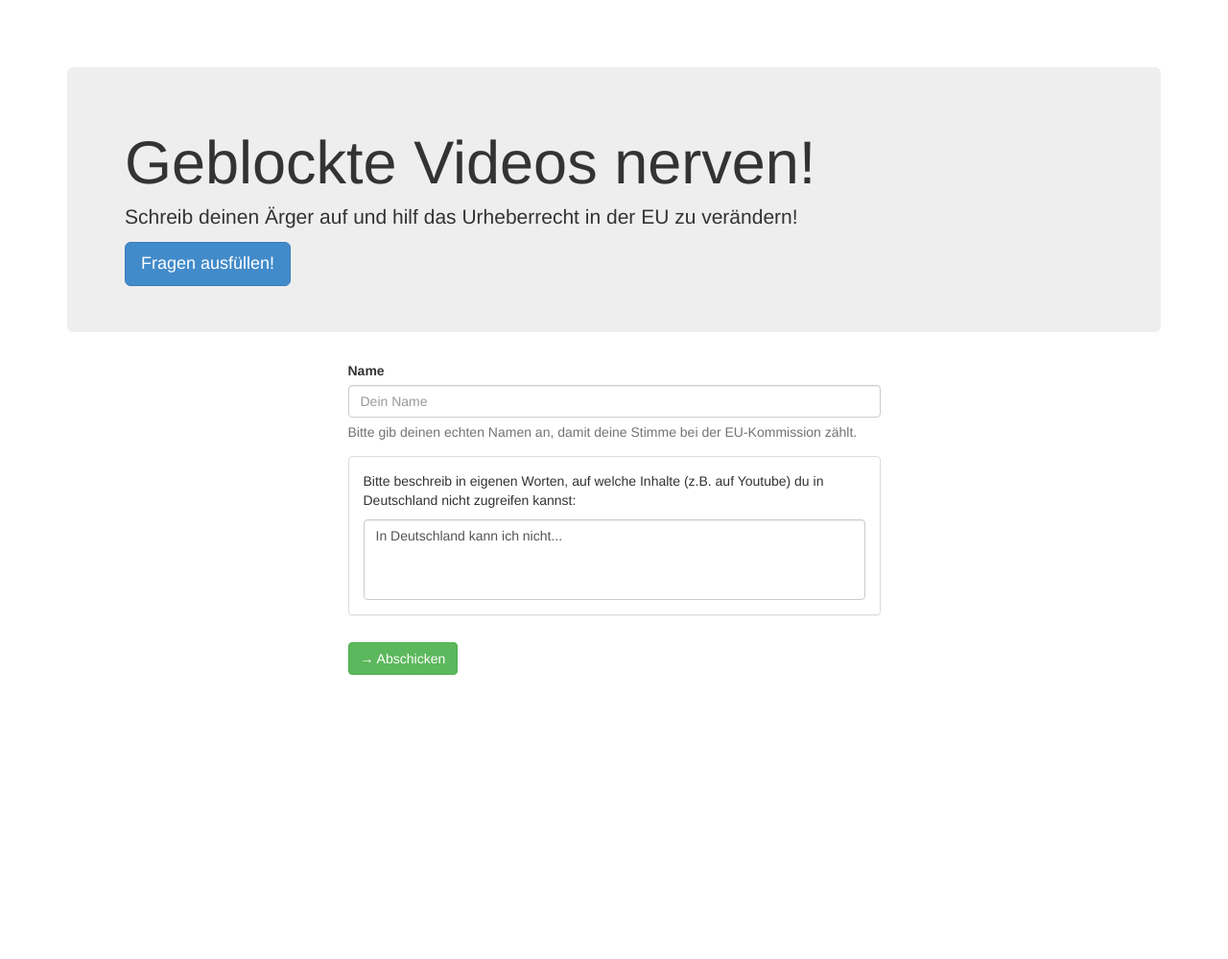
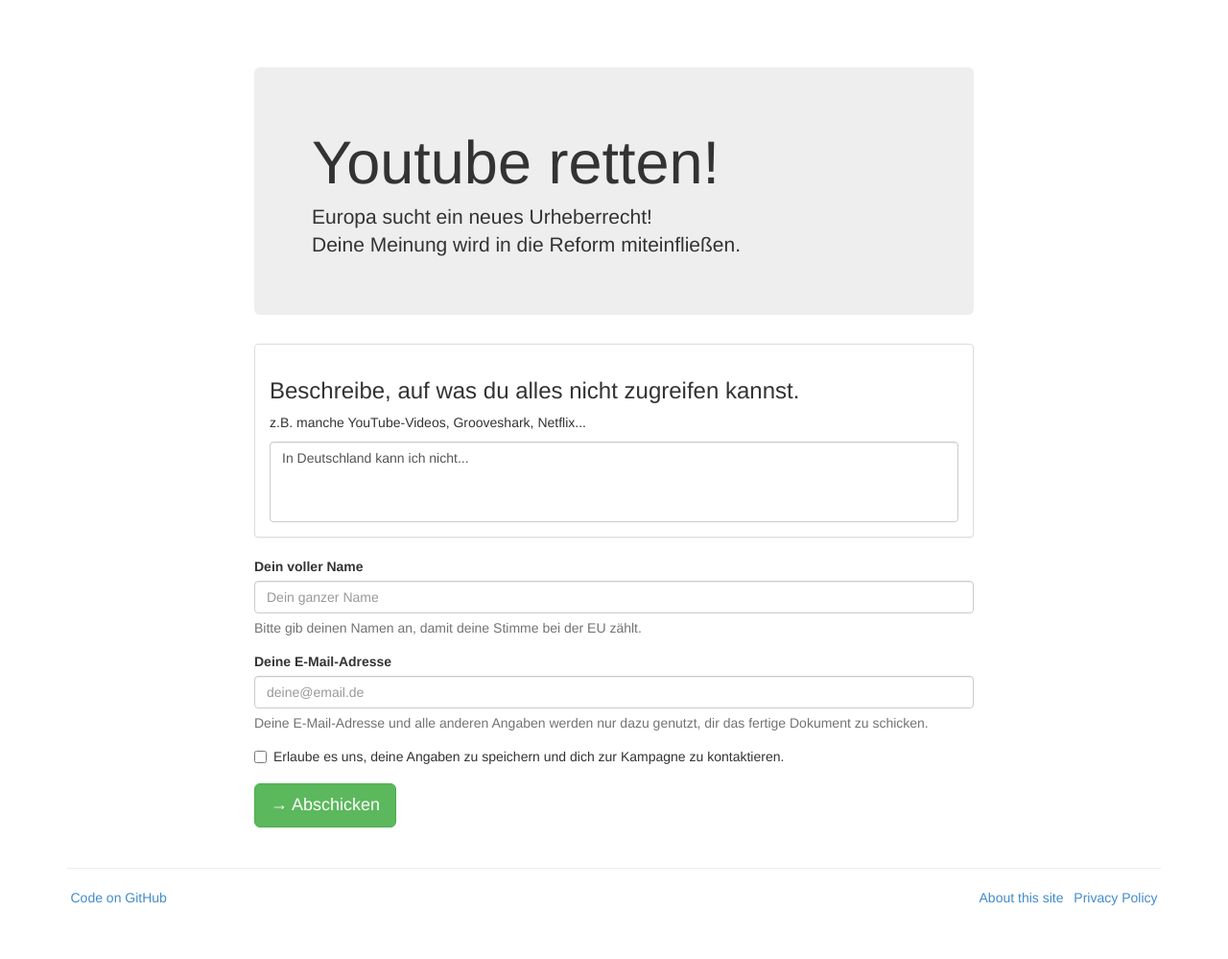
Before and after one commit to okfde/eucopyright, a Jekyll site: the page built from de/youtube/index.html, in a window 1280 px wide. Shown: the whole page at 96% size. Built offline with Jekyll 4.4.1, drawn with Linux system fonts in a browser that asks for light colours; comment, search, counter and statistics services are not loaded; before the commit the page ends 900 px from its top, so only the background shows below that.

Commit message:
Update youtube mini site

```diff
--- a/de/youtube/index.html
+++ b/de/youtube/index.html
@@ -1,52 +1,100 @@
 ---
 layout: base
-title: "Youtube "
+title: "Youtube retten!"
 language: de
+
 ---
 <div class="container">
+  <div class="row">
+    <div class="col-lg-8 col-lg-offset-2">
       <div class="jumbotron">
-    <h1>Geblockte Videos nerven!</h1>
-    <p>Schreib deinen Ärger auf und hilf das Urheberrecht in der EU zu verändern!</p>
-<!--       <div class="col-lg-6">
-        <img src="img/youtube.png" alt="Dieses Video ist in deinem Land nicht verfügbar"/>
-      </div>
-    </div> -->
-    <a href="#los" class="btn btn-primary btn-lg">Fragen ausfüllen!</a>
-  </div>
-
-  <div class="row">
-    <div class="col-lg-6 col-lg-offset-3">
-      <div class="form-group">
-        <label for="name">Name</label>
-        <input type="text" class="form-control" id="name" placeholder="Dein Name">
-        <p class="help-block">
-          Bitte gib deinen echten Namen an, damit deine Stimme bei der EU-Kommission zählt.
+        <h1>Youtube retten!</h1>
+        <p>
+          Europa sucht ein neues Urheberrecht!<br/>
+          Deine Meinung wird in die Reform miteinfließen.
         </p>
       </div>
-      <input type="hidden" name="typeofrespondent" value="enduser" checked>
     </div>
   </div>
-  <div class="row q-1">
-    <div class="col-lg-6 col-lg-offset-3">
+  <form id="consultation-form" method="post" action="{{ site.document_service }}?redirect=http%3a//{{ site.domain }}/{{ page.language }}/thanks.html">
+    <input type="hidden" name="language" value="{{ page.language }}"/>
+    <input type="hidden" name="typeofrespondent" value="enduser" checked>
+    <div class="row">
+      <div class="col-lg-8 col-lg-offset-2">
+        <div class="q-1">
           <div class="panel panel-default">
             <div class="panel-body">
+              <h3>
+                Beschreibe, auf was du alles nicht zugreifen kannst.
+              </h3>
+              <p>z.B. manche YouTube-Videos, Grooveshark, Netflix...</p>
               <input type="hidden" name="q-1" id="q-1-0" value="0" checked>
-          <p>
-            Bitte beschreib in eigenen Worten, auf welche Inhalte (z.B. auf Youtube) du in Deutschland nicht zugreifen kannst:
-          </p>
               <textarea class="form-control" id="q-1-0-text" placeholder="">In Deutschland kann ich nicht...</textarea>
             </div>
           </div>
         </div>
+
+        <div class="form-group">
+          <label for="name">Dein voller Name</label>
+          <input type="text" class="form-control save" name="name" id="name" placeholder="Dein ganzer Name">
+          <p class="help-block">
+            Bitte gib deinen Namen an, damit deine Stimme bei der EU zählt.
+          </p>
         </div>
-  <div class="row">
-    <div class="col-lg-6 col-lg-offset-3">
-      <button type="submit" class="download-document nav-btn btn btn-success">
+        <div class="form-group">
+          <label for="email">Deine E-Mail-Adresse</label>
+          <input type="email" class="form-control save" name="email" placeholder="deine@email.de">
+          <p class="help-block">
+            Deine E-Mail-Adresse und alle anderen Angaben werden nur dazu genutzt, dir das fertige Dokument zu schicken.
+          </p>
+        </div>
+        <div class="checkbox">
+          <label>
+            {% if site.data.persona.translations.storelabel[page.language] %}{{ site.data.persona.translations.storelabel[page.language] }}{% else %}{{ site.data.persona.translations.storelabel.en }}{% endif %}
+            <input type="checkbox" name="store" value="yes">
+          </label>
+        </div>
+        <button type="submit" class="submit-form nav-btn btn btn-success btn-lg">
           &rarr; Abschicken
         </button>
       </div>
     </div>
+  </form>
+
+  {% include footer.html %}
+<!-- Modal -->
+  <div class="modal fade" id="download-modal" tabindex="-1" role="dialog" aria-labelledby="myModalLabel" aria-hidden="true">
+    <div class="modal-dialog">
+      <div class="modal-content">
+        <div class="modal-header">
+          <button type="button" class="close" data-dismiss="modal" aria-hidden="true">&times;</button>
+          <h4 class="modal-title" id="myModalLabel">{% if site.data.persona.translations.almostdone[page.language] %}{{ site.data.persona.translations.almostdone[page.language] }}{% else %}{{ site.data.persona.translations.almostdone.en }}{% endif %}</h4>
+        </div>
+        <div class="modal-body">
+          <p class="lead hide email-sent final-cases">
+            {% if site.data.persona.translations.sentbyemail[page.language] %}{{ site.data.persona.translations.sentbyemail[page.language] }}{% else %}{{ site.data.persona.translations.sentbyemail.en }}{% endif %}
+          </p>
+
+          <p class="lead hide download-only final-cases">
+            {% if site.data.persona.translations.downloadonly[page.language] %}{{ site.data.persona.translations.downloadonly[page.language] }}{% else %}{{ site.data.persona.translations.downloadonly.en }}{% endif %}
+          </p>
+
+          <div class="center-block text-center">
+            <div class="row">
+              <div class="col-xs-8 col-xs-offset-2">
+                <input type="text" class="form-control" value="markt-copyright-consultation@ec.europa.eu"/>
+              </div>
+            </div>
+          </div>
+
+          <hr/>
+
+          <small>
+            {% if site.data.persona.translations.privacy[page.language] %}{{ site.data.persona.translations.privacy[page.language] }}{% else %}{{ site.data.persona.translations.privacy.en }}{% endif %}
+          </small>
 
         </div>
-
-{% include de/download_modal.html %}
+      </div><!-- /.modal-content -->
+    </div><!-- /.modal-dialog -->
+  </div><!-- /.modal -->
+</div>
```
Lines whose indentation alone changed are shown as unchanged.
